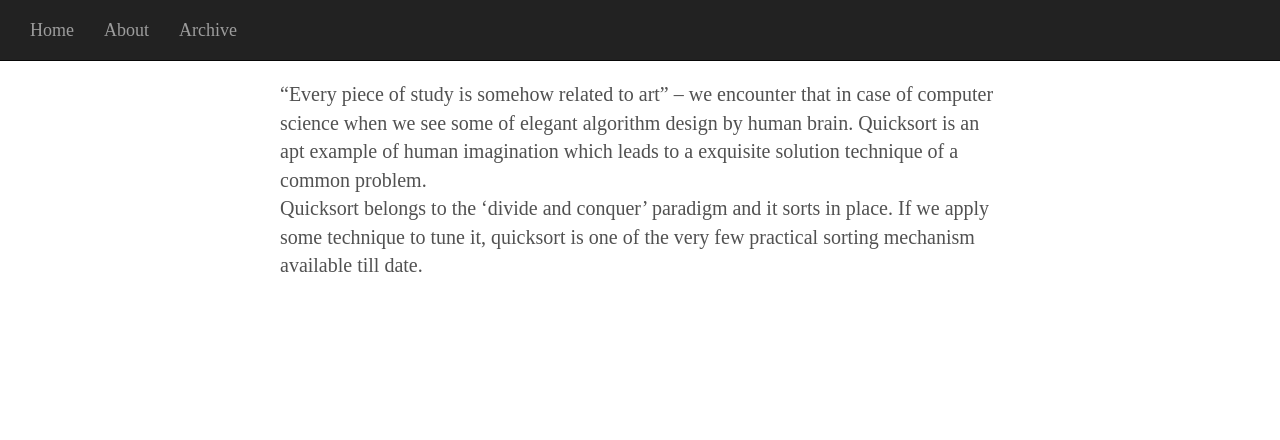
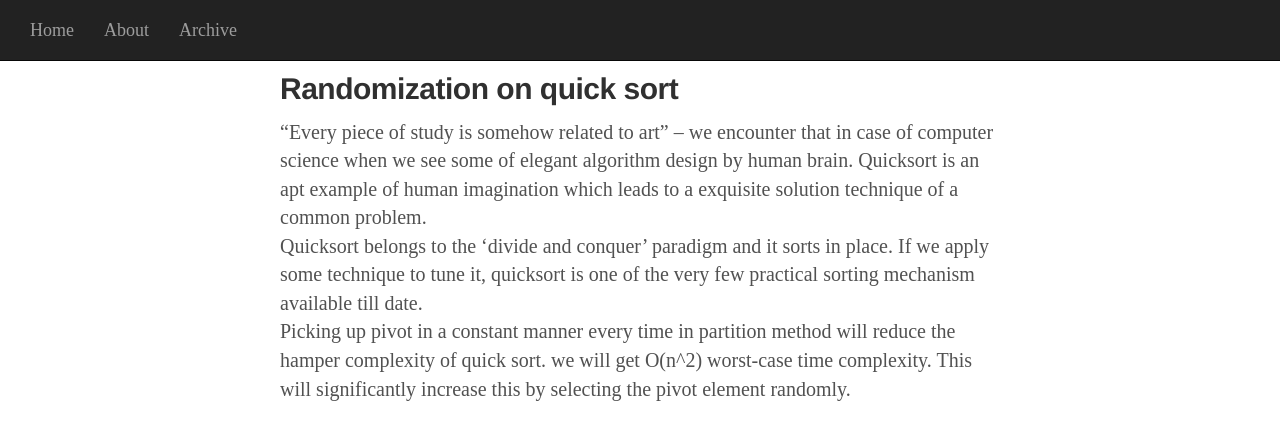
Before and after one commit to subhojitgit/subhojitgit.github.io, a Jekyll site: the page built from _posts/2015-10-24-quicksort.md, in a window 1280 px wide. Shown: the top 440 px of the page. Built offline with Jekyll 4.4.1, drawn with Linux system fonts in a browser that asks for light colours.

Commit message:
Adding few files

```diff
--- a/_layouts/default.html
+++ b/_layouts/default.html
@@ -7,13 +7,7 @@
 		{% include up_navbar.html %}
 		<div style="padding-top:70px">
 			<div class="container content">
-				<div class="posts">
-					<article class="post">
-						<h1 class="post-title">{{post.title}}</h1>
-
-						{{content}}
-					</article>
-				</div>
+				{{content}}
 			</div>
 		</div>
 	</body>
--- /dev/null
+++ b/_layouts/post.html
@@ -0,0 +1,10 @@
+---
+layout: default
+---
+
+<div class="posts">
+	<article class="post">
+		<h2 class="post-title">{{page.title}}</h2>
+		{{content}}
+	</article>
+</div>
--- a/_posts/2015-10-24-quicksort.md
+++ b/_posts/2015-10-24-quicksort.md
@@ -1,8 +1,9 @@
 ---
-layout: default
+layout: post
 title: Randomization on quick sort
 meta: MIT lecture
 ---
 
 "Every piece of study is somehow related to art" -- we encounter that in case of computer science when we see some of elegant algorithm design by human brain. Quicksort is an apt example of human imagination which leads to a exquisite solution technique of a common problem.<br>
 Quicksort belongs to the 'divide and conquer' paradigm and it sorts in place. If we apply some technique to tune it, quicksort is one of the very few practical sorting mechanism available till date.<br>
+Picking up pivot in a constant manner every time in partition method will reduce the hamper complexity of quick sort. we will get O(n^2) worst-case time complexity. This will significantly increase this by selecting the pivot element randomly.<br>
```
Also changed, not shown: _posts/2015-10-07-fibonacci_heap.md (+1 -1 lines).
